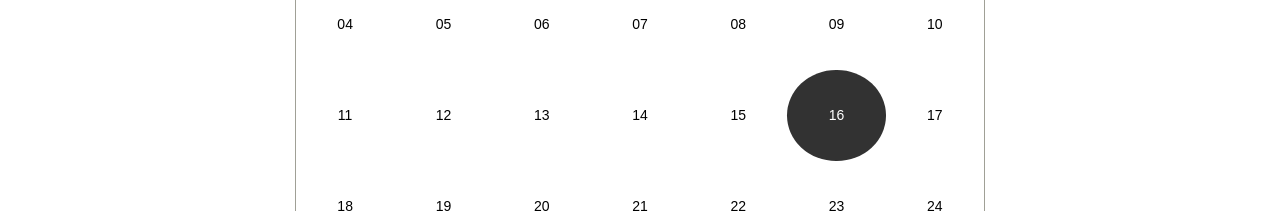
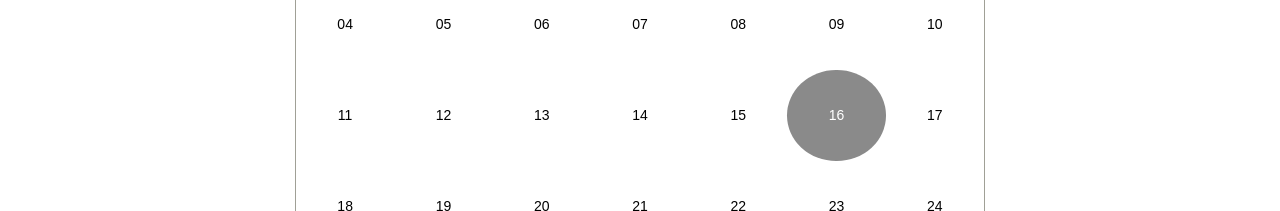
Before and after one commit to Brogod97/goods-calendar, a React (Create React App) app in the folder src/main/frontend/: page / in a window 1280 px wide. Shown: the part 308-519 px from the top of the page. Built offline with nearby package versions, Linux system fonts and the light colour scheme; no server answers.

Commit message:
일정 호버 및 클릭 시 바뀌는 색상 변경

```diff
--- a/src/main/frontend/src/Calendar.css
+++ b/src/main/frontend/src/Calendar.css
@@ -169,14 +169,14 @@
 }
 
 .react-calendar__tile--active {
-  background: #323232;
+  background: #8a8a8a;
   color: white;
   border-radius: 50%; /* 선택된 날짜의 테두리를 둥글게 만듭니다 */
 }
 
 .react-calendar__tile--active:enabled:hover,
 .react-calendar__tile--active:enabled:focus {
-  background: #323232;
+  background: #8a8a8a;
 }
 
 .react-calendar--selectRange .react-calendar__tile--hover {
```
